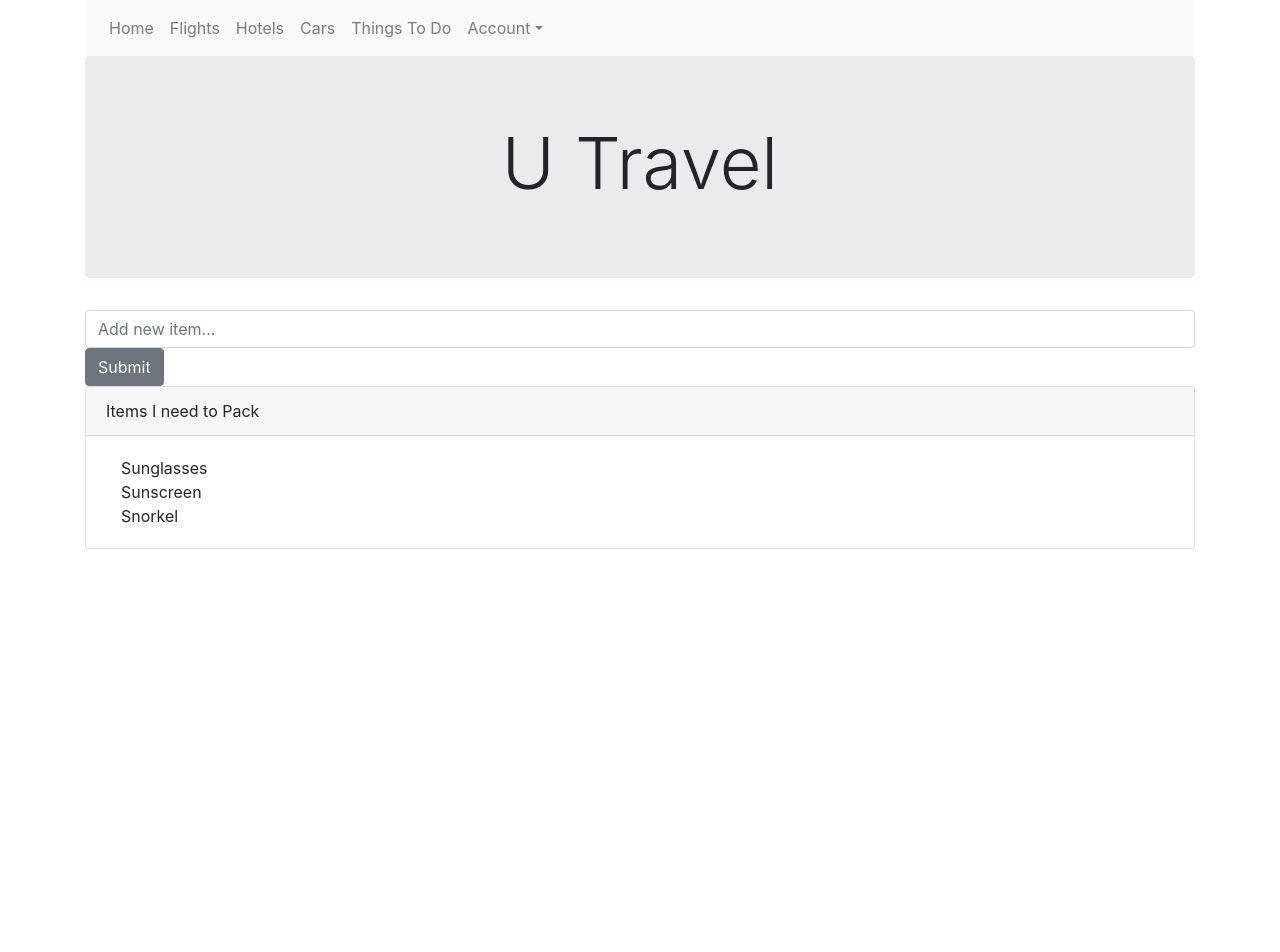
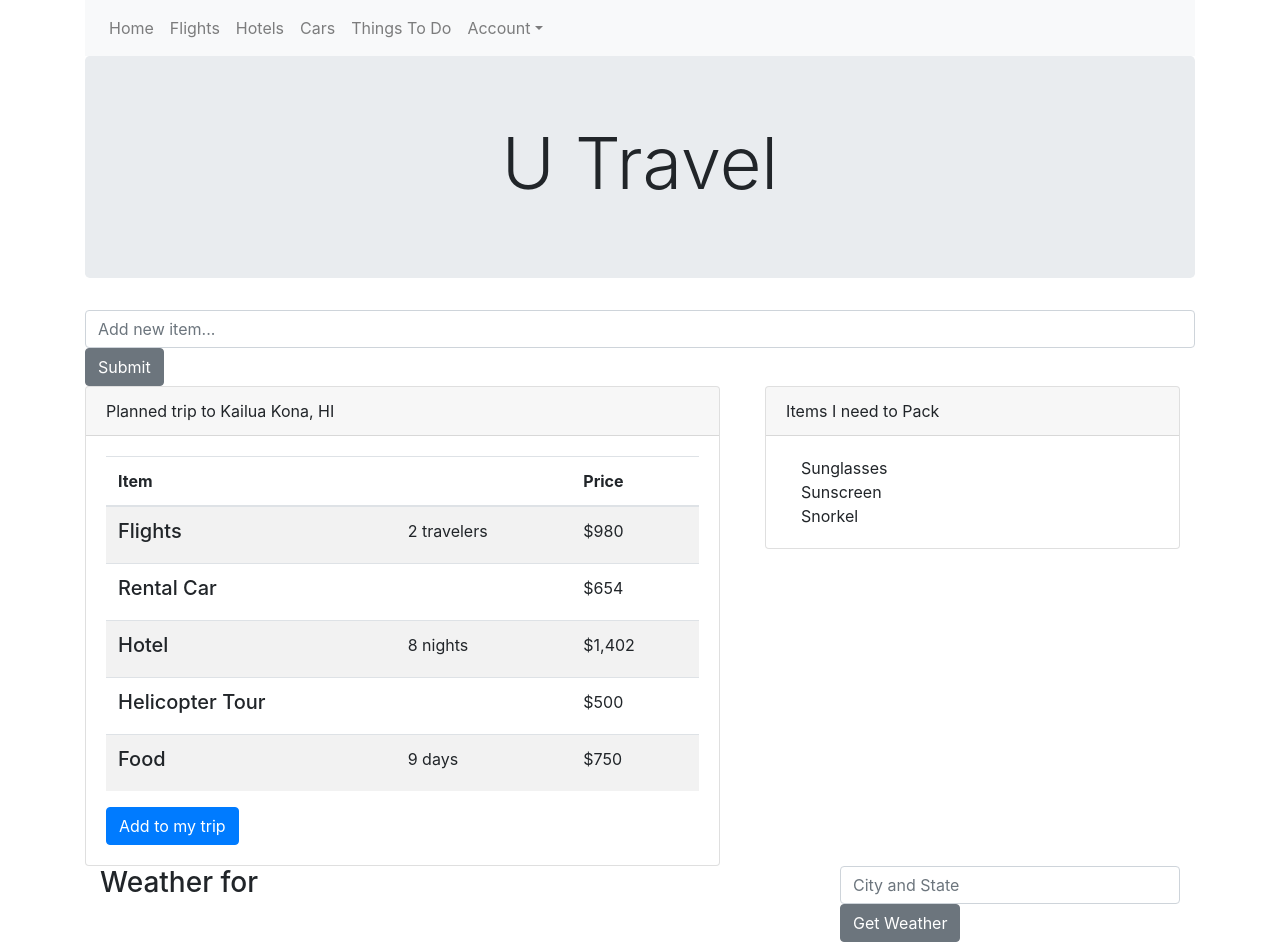
Before and after one commit to joditivis/U-Travel, a React (Create React App) app in the folder client/: page /userpage in a window 1280 px wide. Shown: the top 952 px of the page. Before the commit the page ends 800 px from the top, so only its background shows below. Built offline with nearby package versions, Linux system fonts and the light colour scheme; no server answers.

Commit message:
hard coded info for saved trip info card, functionality not added yet

```diff
--- /dev/null
+++ b/client/src/components/SavedTripInfoCard.js
@@ -0,0 +1,91 @@
+import React, { useState } from 'react';
+import { Card, CardHeader, CardBody,
+        Table,
+        Button, Modal, ModalHeader, ModalBody, ModalFooter,
+        Form, FormGroup, Label, Input
+       } from 'reactstrap';
+
+
+const SavedTripInfoCard = (props) => {
+
+// modal functionality
+    const {
+        buttonLabel,
+        className
+    } = props;
+
+    const [modal, setModal] = useState(false);
+
+    const toggle = () => setModal(!modal);
+
+  return (
+    <div>
+      <Card>
+        <CardHeader>Planned trip to Kailua Kona, HI</CardHeader>
+            <CardBody>
+                <Table striped>
+                    <thead>
+                        <tr>
+                        <th>Item</th>
+                        <th></th>
+                        <th>Price</th>
+                        </tr>
+                    </thead>
+                    <tbody>
+                        <tr>
+                        <td><h5>Flights</h5></td>
+                        <td> 2 travelers</td>
+                        <td>$980</td>
+                        </tr>
+                        <tr>
+                        <td><h5>Rental Car</h5></td>
+                        <td></td>
+                        <td>$654</td>
+                        </tr>
+                        <tr>
+                        <td><h5>Hotel</h5></td>
+                        <td>8 nights</td>
+                        <td>$1,402</td>
+                        </tr>
+                        <tr>
+                        <td><h5>Helicopter Tour</h5></td>
+                        <td></td>
+                        <td>$500</td>
+                        </tr>
+                        <tr>
+                        <td><h5>Food</h5></td>
+                        <td>9 days</td>
+                        <td>$750</td>
+                        </tr>
+                    </tbody>
+                </Table>
+
+                {/* Modal */}
+                <div>
+                    <Button color="primary" onClick={toggle}>{buttonLabel}Add to my trip</Button>
+                        <Modal isOpen={modal} toggle={toggle} className={className}>
+                            <ModalHeader toggle={toggle}>Add To My Trip</ModalHeader>
+                                <ModalBody>
+                                    <Form>
+                                        <FormGroup>
+                                            <Label for="addActivity">Activity/Necessity</Label>
+                                            <Input type="text" name="addActivity" id="addActivity" placeholder="surf lessons" />
+                                        </FormGroup>
+                                        <FormGroup>
+                                            <Label for="amountInput">Amount</Label>
+                                            <Input type="text" name="amountInput" id="amountInput" placeholder="$" />
+                                        </FormGroup>
+                                    </Form>
+                                </ModalBody>
+                            <ModalFooter>
+                                <Button color="primary" onClick={toggle}>Add</Button>{' '}
+                                <Button color="secondary" onClick={toggle}>Cancel</Button>
+                            </ModalFooter>
+                        </Modal>
+                </div>
+            </CardBody>
+      </Card>
+    </div>
+  )};
+
+  export default SavedTripInfoCard;
--- a/client/src/pages/UserPage/UserPage.js
+++ b/client/src/pages/UserPage/UserPage.js
@@ -1,9 +1,12 @@
 import React, { Component } from 'react';
-import { Container, Row } from 'reactstrap';
+import { Container, Row, Col } from 'reactstrap';
 import PackingList from '../../components/PackingList';
 import AddItemForm from '../../components/AddItemForm';
+import SavedTripInfoCard from '../../components/SavedTripInfoCard';
+import WeatherPage from '../WeatherPage/WeatherPage';
 
 class UserPage extends Component {
+
   state = {
     items: [
       {
@@ -45,8 +48,14 @@ class UserPage extends Component {
       <Container>
         <AddItemForm addItem={this.addItem} />
         <Row>
-          <PackingList items={this.state.items} deleteItem={this.deleteItem} />
+          <Col md={7}>
+            <SavedTripInfoCard />
+          </Col>
+          <Col md={5}>
+            <PackingList items={this.state.items} deleteItem={this.deleteItem} />
+          </Col>
         </Row>
+        <WeatherPage />
       </Container>
     );
   }
--- a/client/src/pages/WeatherPage/WeatherPage.js
+++ b/client/src/pages/WeatherPage/WeatherPage.js
@@ -52,10 +52,11 @@ const WeatherPage = () => {
   };
 
   return (
+    <div>
     <Container>
       <Row>
         <Col md={8}>
-          <h1>Weather for {location}</h1>
+          <h3>Weather for {location}</h3>
         </Col>
         <Col md={4}>
           <WeatherSearchBar
@@ -79,6 +80,7 @@ const WeatherPage = () => {
         ))}
       </Row>
     </Container>
+    </div>
   );
 };
 
```
